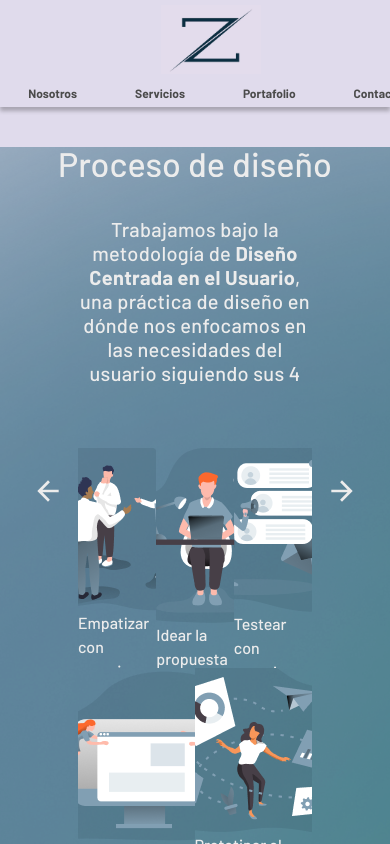
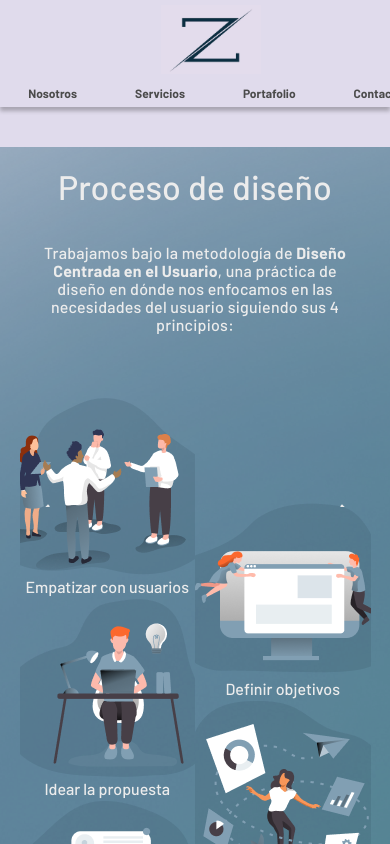
Before and after one commit to Ndiscala/Zegostudio, a React (Create React App) app: page /nosotros in a window 390 px wide. Shown: the top 844 px of the page. Built offline with nearby package versions, Linux system fonts and the light colour scheme.

Commit message:
carrousel respo

```diff
--- a/src/assets/styles/Nosotros.css
+++ b/src/assets/styles/Nosotros.css
@@ -91,7 +91,7 @@ font-family: 'Barlow-Bold';
   justify-content: space-between;
   align-items: center;
   margin-top: 3rem;
-  width:60%;
+  width:70%;
   font-family: 'Barlow-Medium';
   color: #ECECEC;
 }
@@ -115,6 +115,13 @@ font-family: 'Barlow-Bold';
   flex-direction: column;
   align-items: center;
   justify-content: center;
+}
+.slide-proceso .nos-slide-text{
+  width: 60%;
+}
+
+.slide-valor .nos-slide-text{
+  justify-content: space-between;
 }
 
 .arrows{
@@ -146,4 +153,156 @@ font-family: 'Barlow-Bold';
   display: flex;
   justify-content: center;
   align-items: center;
+  z-index: 1000;
 }
+
+
+@media (max-width: 1400px){
+  .slide-valor .content .nos-slide-text h1{
+    font-size: 50px;
+    line-height: 50px;
+  }
+  .nos-slide-img{
+    width: 30rem;
+    height: auto;
+  }
+}
+@media (max-width: 1400px){
+  .slide-valor .content .nos-slide-text h1{
+    font-size: 40px;
+    line-height: 40px;
+  }
+  .nos-slide-img{
+    width: 25rem;
+    height: auto;
+  }
+}
+
+
+
+
+@media(max-width: 999px){
+
+  .nos-slide{
+    height: 50rem;
+  }
+  .nos-proceso{
+    width: 90%;
+  }
+  .slide-history .content {
+    flex-direction: column;
+    justify-content: center;
+  }
+
+  .slide-history .content .nos-slide-text {
+    width: 80%;
+    justify-content: center;
+    align-items: center;
+    height: 25rem;
+    text-align: center;
+  }
+  .slide-history .content .nos-slide-text h1 {
+    text-align: center;
+    font-size: 30px;
+    margin: 0;
+  }
+
+  .slide-proceso .nos-slide-text{
+    width: 80%;
+  }
+
+  .slide-valor .content{
+    flex-direction: column;
+  }
+
+  .slide-valor .content .nos-slide-text{
+    width: 80%;
+    margin-top: 2rem;
+    height: 35rem;
+    justify-content: center;
+    align-items: center;
+    text-align: center;
+  }
+
+  .slide-valor .content .nos-slide-text h1{
+    font-size: 35px;
+    line-height: 35px;
+  }
+  .nos-slide-img{
+    height: 25rem;
+    width: auto;
+  }
+
+    .nos-slide-text-features{
+      width: 60%;
+    }
+
+
+}
+@media(max-width: 773px){
+  .nos-slide{
+    height: 65rem;
+  }
+  .nos-proceso{
+    flex-direction: row;
+    width: 90%;
+    overflow: visible;
+  }
+  .nos-proceso-row1, .nos-proceso-row2{
+    flex-direction: column;
+  }
+
+  .slide-valor .nos-slide-text{
+    justify-content: center;
+    height: 45rem;
+    padding: 0 1rem;
+  }
+
+  .slide-valor .content .nos-slide-text p, .slide-valor, .content .nos-slide-text p b{
+    font-size: 16px;
+    line-height: 18px;
+    height: 15rem;
+  }
+
+  .slide-valor .content .nos-slide-text h1{
+    font-size: 35px;
+    line-height: 35px;
+  }
+  .nos-slide-img{
+    height: 25rem;
+    width: auto;
+  }
+
+    .nos-slide-text-features{
+      width: 60%;
+      height: 18rem;
+      margin-top: 1rem;
+    }
+
+    .arrows span{
+      height: 5rem;
+      z-index: 2000;
+    }
+}
+
+@media(max-width:580px){
+  .nos-slide{
+    height: 55rem;
+  }
+  .slide-history .content .nos-slide-text h1 {
+    font-size: 25px;
+  }
+  .nos-slide-text p, .nos-slide-text p b{
+  font-size: 16px;
+  line-height: 18px;
+  }
+
+  .arrows span{
+    height: 5rem;
+    z-index: 2000;
+  }
+}
+
+.nos-proceso-icon{
+  z-index: 500;
+}
--- a/src/components/Nosotros/Slide1.jsx
+++ b/src/components/Nosotros/Slide1.jsx
@@ -5,7 +5,7 @@ import BsAs from '../../assets/gallery/nosotros_bsas.jpg'
 
 const Slide1 = () => {
   return (
-    <div className='nos-slide'>
+    <div className='nos-slide slide-history'>
         <h1>Nuestra Historia</h1>
         <div className="content">
             <img src={BsAs} className='nos-slide-img' />
--- a/src/components/Nosotros/Slide2.jsx
+++ b/src/components/Nosotros/Slide2.jsx
@@ -7,10 +7,10 @@ import iconCalidad from '../../assets/gallery/nosotros_icon_calidad.png'
 
 const Slide2 = () => {
   return (
-    <div className='nos-slide'>
+    <div className='nos-slide slide-valor'>
     <h1>Propuesta de Valor</h1>
     <div className="content">
-        <div className="nos-slide-text justify-content-between">
+        <div className="nos-slide-text">
             <h1>Llevamos tu startup al siguiente nivel</h1>
             <p>Nos enfocamos en comprender profundamente las necesidades de nuestros clientes, para ofrecer soluciones <b>conecten emocionalmente</b> con su audiencia.</p>
             <p>Somos el <b>aliado creativo</b> y <b>confiable</b> que necesitan nuestros clientes para llevar su negocio al siguiente nivel.</p>
--- a/src/components/Nosotros/Slide3.jsx
+++ b/src/components/Nosotros/Slide3.jsx
@@ -8,9 +8,9 @@ import iconTest from '../../assets/gallery/nosotros_3_test.png';
 
 const Slide3 = () => {
   return (
-    <div className='nos-slide'>
+    <div className='nos-slide slide-proceso'>
     <h1>Proceso de diseño</h1>
-        <div className="nos-slide-text" style={{width:"60%", textAlign:"center",marginTop:"2rem"}}>
+        <div className="nos-slide-text" style={{textAlign:"center",marginTop:"2rem"}}>
             <p>Trabajamos bajo la metodología de <b>Diseño Centrada en el Usuario</b>, una práctica de diseño en dónde nos enfocamos en las necesidades del usuario siguiendo sus 4 principios: </p>
         </div>
     <div className="nos-proceso">
```
